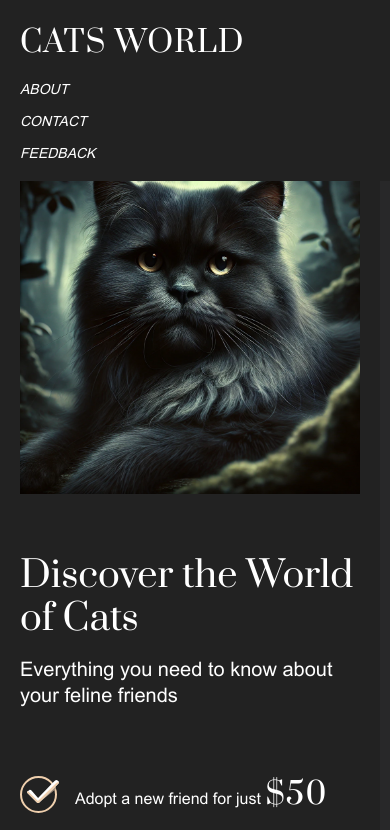
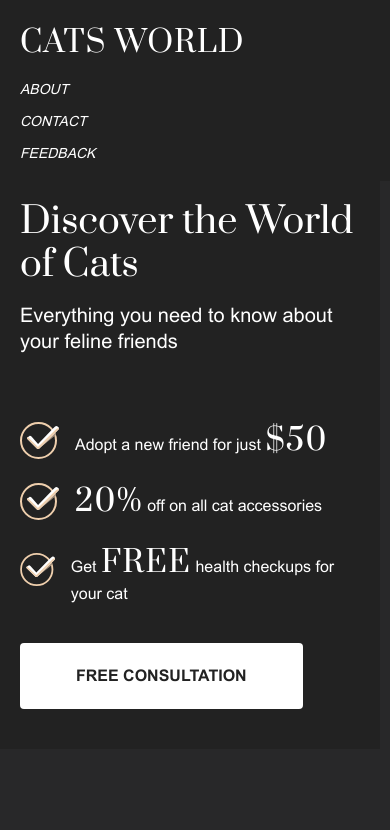
Before and after one commit to annkainova/mst-task, a plain HTML site: page index.html in a window 390 px wide. Shown: the top 830 px of the page. Drawn offline with Linux system fonts and the light colour scheme.

Commit message:
fix: undo last commit

```diff
--- a/css/banner.css
+++ b/css/banner.css
@@ -29,20 +29,8 @@
     display: flex;
     -webkit-flex-direction: column;
     -ms-flex-direction: column;
-    flex-direction: column-reverse;
+    flex-direction: column;
     gap: 90px;
-  }
-}
-
-@media (max-width: 700px) {
-  .banner__wrapper {
-    display: -webkit-flex;
-    display: -ms-flexbox;
-    display: flex;
-    -webkit-flex-direction: column;
-    -ms-flex-direction: column;
-    flex-direction: column-reverse;
-    gap: 60px;
   }
 }
 
@@ -53,19 +41,10 @@
 
 @media (max-width: 1040px) {
   .banner__text {
-    padding-top: 20px;
+    padding-top: 200px;
     padding-bottom: 40px;
   }
 }
-
-@media (max-width: 700px) {
-  .banner__text {
-    padding-top: 0px;
-    padding-bottom: 40px;
-  }
-}
-
-
 
 .banner__list {
   display: -webkit-flex;
@@ -176,10 +155,6 @@
 
 @media (max-width: 1040px) {
   .banner__image {
-    position: relative;
-    top: 0;
-    margin-top: 150px;
-    width: 100%;
-    /* display: none; */
+    display: none;
   }
 }
```
